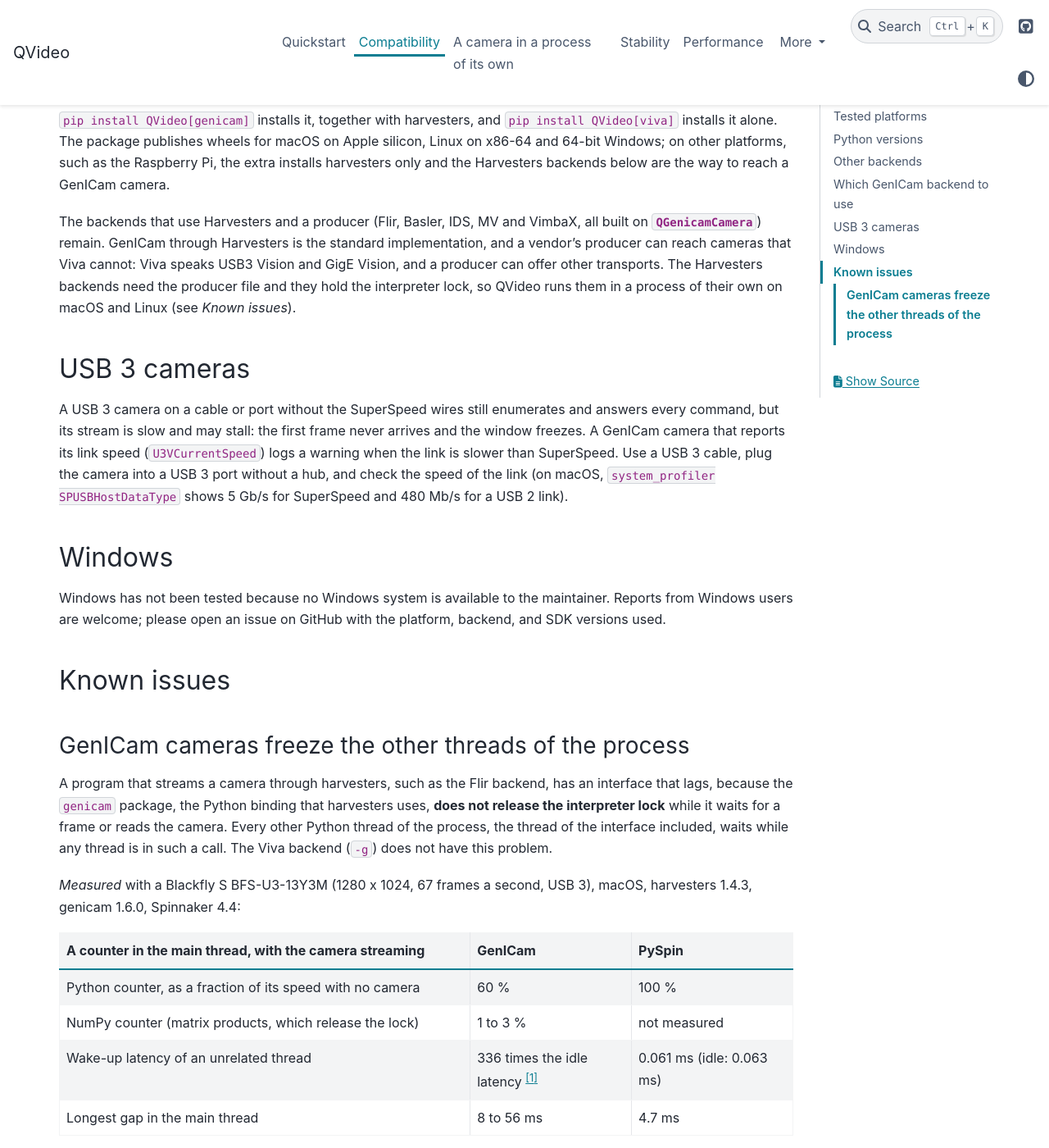
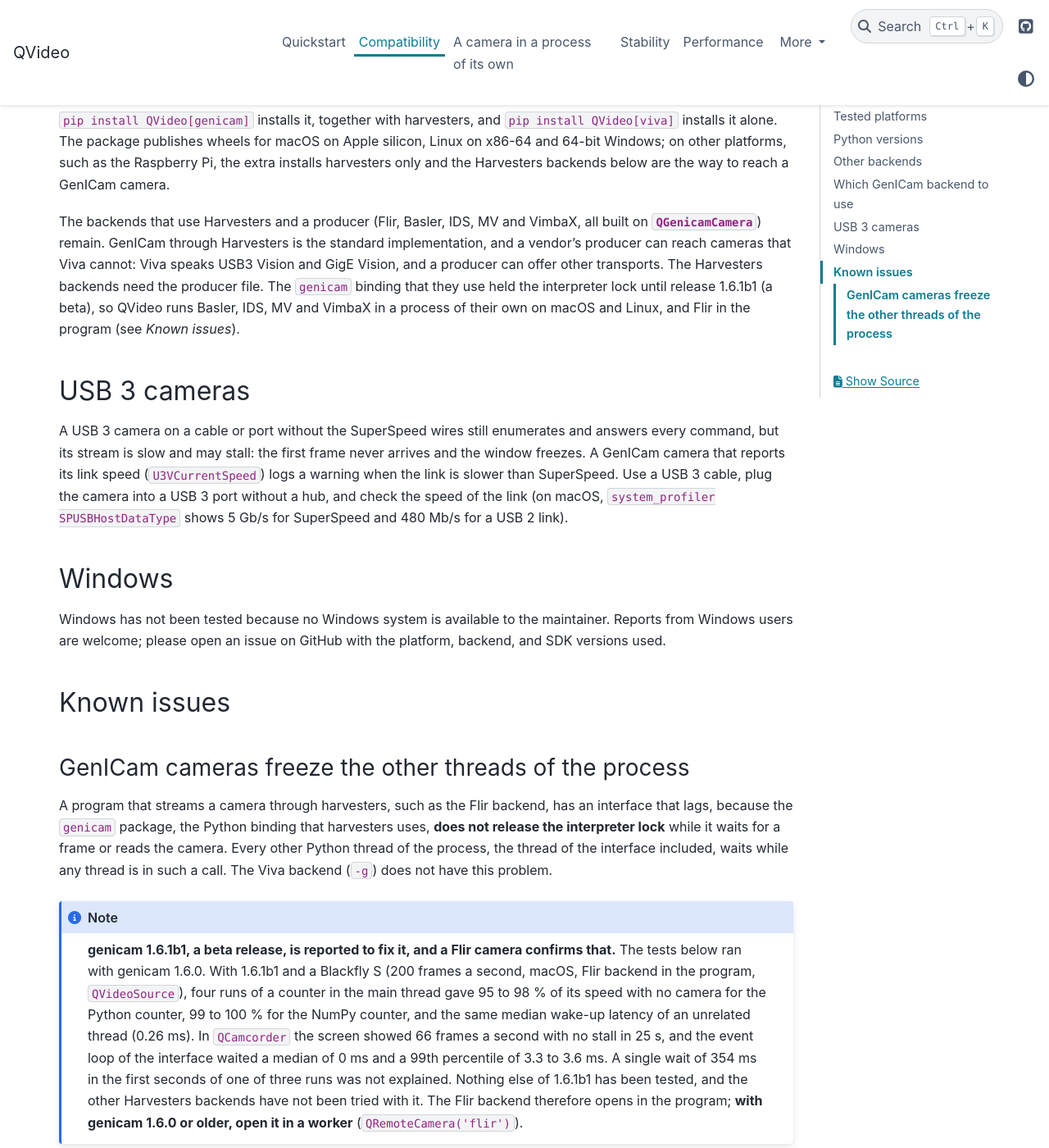
Before and after one commit to davidgrier/QVideo, a Sphinx documentation site: the page built from docs/compatibility.rst, in a window 1280 px wide and 1400 px high, scrolled down 1529 px. Shown: the whole window at 82% size. Built offline with Sphinx 7.4.7 and the PyData theme 0.15.4, drawn with Linux system fonts in a browser that asks for light colours; some of the changed text lies outside the part shown.

Commit message:
Open the Flir backend in the program, not in a worker
genicam 1.6.1b1 (a beta) releases the interpreter lock while it waits
for a frame.  With a Blackfly S at 200 frames a second the counters of
the main thread ran at 95 to 100 % of their free speed, and QCamcorder
showed 66 frames a second without a stall.

Basler, IDS, MV and VimbaX are untested with the release and still open
in a QRemoteCamera, as does Flir when the caller makes one.  Viva and
QRemoteCamera stay supported.

Co-Authored-By: Claude Sonnet 5.5 <noreply@anthropic.com>

```diff
--- a/docs/compatibility.rst
+++ b/docs/compatibility.rst
@@ -95,9 +95,10 @@ VimbaX, all built on :class:`~QVideo.cameras.Genicam.QGenicamCamera`)
 remain.  GenICam through Harvesters is the standard implementation, and a
 vendor's producer can reach cameras that Viva cannot: Viva speaks USB3
 Vision and GigE Vision, and a producer can offer other transports.  The
-Harvesters backends need the producer file and they hold the interpreter
-lock, so QVideo runs them in a process of their own on macOS and Linux
-(see *Known issues*).
+Harvesters backends need the producer file.  The ``genicam`` binding that
+they use held the interpreter lock until release 1.6.1b1 (a beta), so QVideo
+runs Basler, IDS, MV and VimbaX in a process of their own on macOS and Linux,
+and Flir in the program (see *Known issues*).
 
 USB 3 cameras
 -------------
@@ -131,6 +132,23 @@ lock** while it waits for a frame or reads the camera.  Every other Python
 thread of the process, the thread of the interface included, waits while
 any thread is in such a call.  The Viva backend (``-g``) does not have this
 problem.
+
+.. note::
+
+   **genicam 1.6.1b1, a beta release, is reported to fix it, and a Flir
+   camera confirms that.**  The tests below ran with genicam 1.6.0.  With
+   1.6.1b1 and a Blackfly S (200 frames a second, macOS, Flir backend in the
+   program, ``QVideoSource``), four runs of a counter in the main thread
+   gave 95 to 98 % of its speed with no camera for the Python counter, 99 to
+   100 % for the NumPy counter, and the same median wake-up latency of an
+   unrelated thread (0.26 ms).  In ``QCamcorder`` the screen showed 66
+   frames a second with no stall in 25 s, and the event loop of the
+   interface waited a median of 0 ms and a 99th percentile of 3.3 to
+   3.6 ms.  A single wait of 354 ms in the first seconds of one of three
+   runs was not explained.  Nothing else of 1.6.1b1 has been tested, and
+   the other Harvesters backends have not been tried with it.  The Flir
+   backend therefore opens in the program; **with genicam 1.6.0 or older,
+   open it in a worker** (``QRemoteCamera('flir')``).
 
 *Measured* with a Blackfly S BFS-U3-13Y3M (1280 x 1024, 67 frames a
 second, USB 3), macOS, harvesters 1.4.3, genicam 1.6.0, Spinnaker 4.4:
@@ -206,13 +224,15 @@ Viva streamed a Blackfly S at 170 frames a second.  A second camera, a
 Blackfly S BFS-U3-04S2M-CS, delivered 500 frames a second at 720 x 540
 through Viva.
 
-For a backend that uses Harvesters, QVideo runs the camera in a process of
-its own, which has an interpreter lock of its own, whenever the chooser opens
-it (every application, ``Camera()``, ``python QCamcorder.py -f``; see
-:doc:`remote`).  There is no flag.  It is available on macOS and Linux; on Windows these backends
-still run in the program and have the defect.  The Viva, OpenCV and
-Raspberry Pi backends do not need it.  Creating the class yourself, as in
-``QFlirCamera()``, keeps the camera in the program.
+For a backend that uses Harvesters, except Flir (see the note above), QVideo
+runs the camera in a process of its own, which has an interpreter lock of its
+own, whenever the chooser opens it (every application, ``Camera()``,
+``python QCamcorder.py -b``; see :doc:`remote`).  There is no flag.  It is
+available on macOS and Linux; on Windows these backends still run in the
+program and have the defect.  The Viva, OpenCV and Raspberry Pi backends do
+not need it.  Creating the class yourself, as in ``QBaslerCamera()``, keeps
+the camera in the program.  A Flir camera can still be opened in a worker
+with ``QRemoteCamera('flir')``.
 
 Measured in QHOT with the Blackfly S and a trap added every 100 ms (the
 median of three runs; QHOT needs a median of the event loop of about 7 ms
```
Also changed, not shown: CHANGELOG.md (+11 -0 lines), CLAUDE.md (+8 -4 lines), docs/remote.rst (+9 -6 lines), 3 other files.
